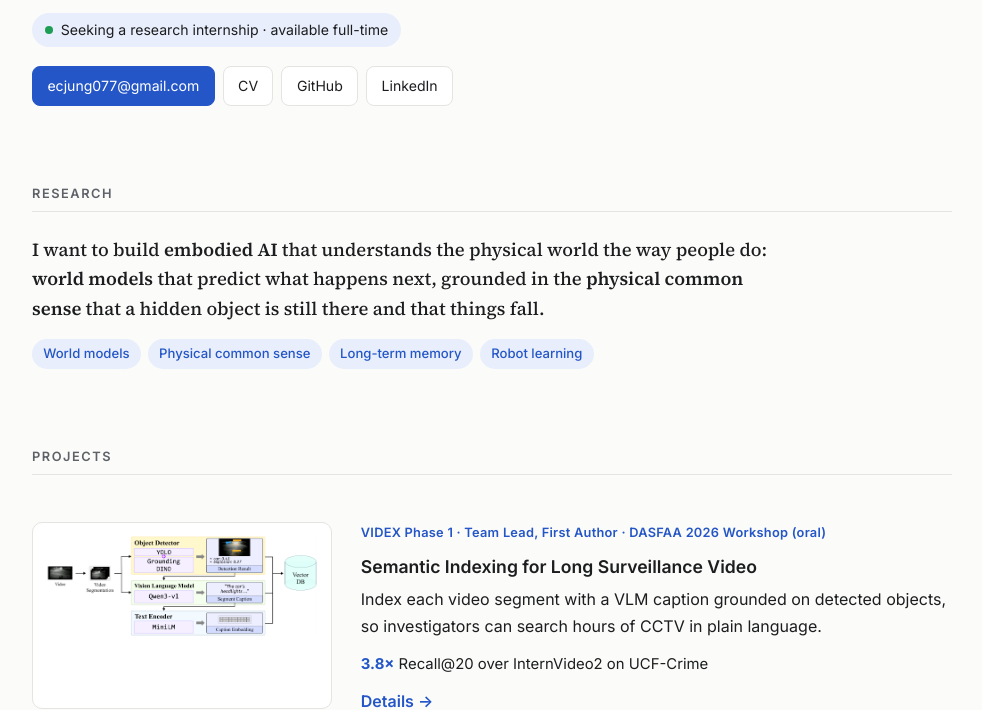
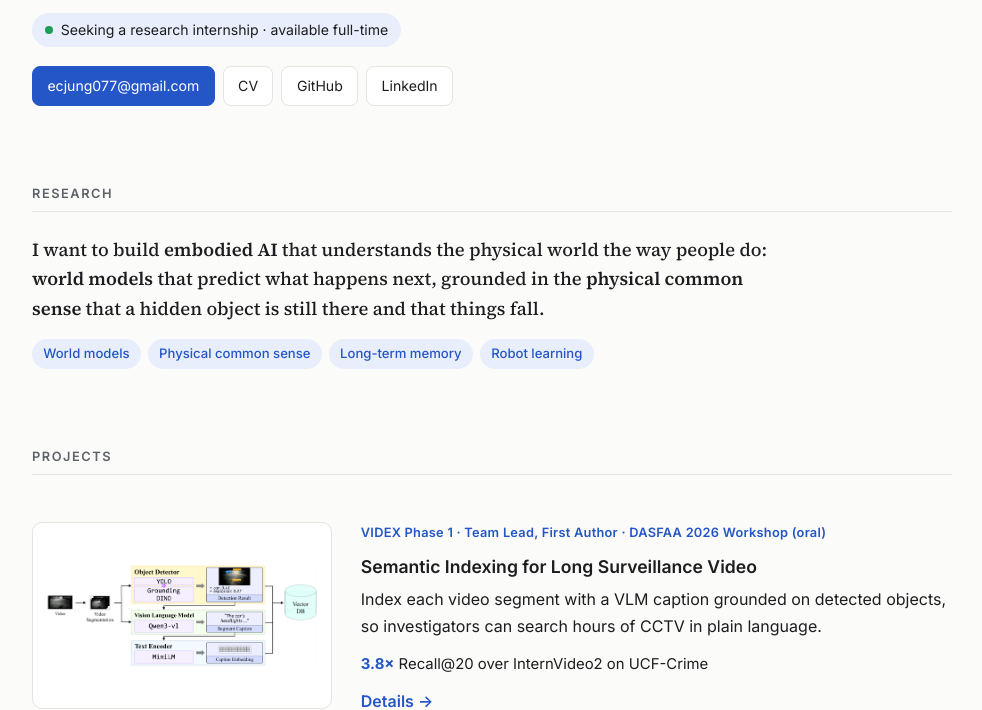
Before and after one commit to 248Kobe/248Kobe.github.io, a plain HTML site: page index.html in a window 1280 px wide. Shown: the part 250-960 px from the top of the page, without its empty margins (148-1130 px from the left). Drawn offline with Linux system fonts and the light colour scheme.

Commit message:
Center Phase 1 thumbnail vertically
Co-Authored-By: Claude Opus 5.5 <noreply@anthropic.com>

```diff
--- a/css/style.css
+++ b/css/style.css
@@ -177,7 +177,7 @@ section h4 { font-size: .98rem; margin: 1rem 0 .5rem; }
 .figure img { border-radius: var(--radius); border: 1px solid var(--line); }
 /* Paper figures have a white background: keep them on white in both themes */
 .media.fig { background: #fff; border: 1px solid var(--line); display: grid; place-items: center; padding: .6rem; }
-.project .media.fig img { object-fit: contain; }
+.project .media.fig img { object-fit: contain; object-position: center; }
 .paper-fig img { background: #fff; padding: .8rem; max-width: 900px; width: 100%; }
 .figure figcaption { color: var(--muted); font-size: .88rem; margin-top: .6rem; }
 .note { color: var(--muted); font-size: .88rem; margin: 0 0 .6rem; }
```
